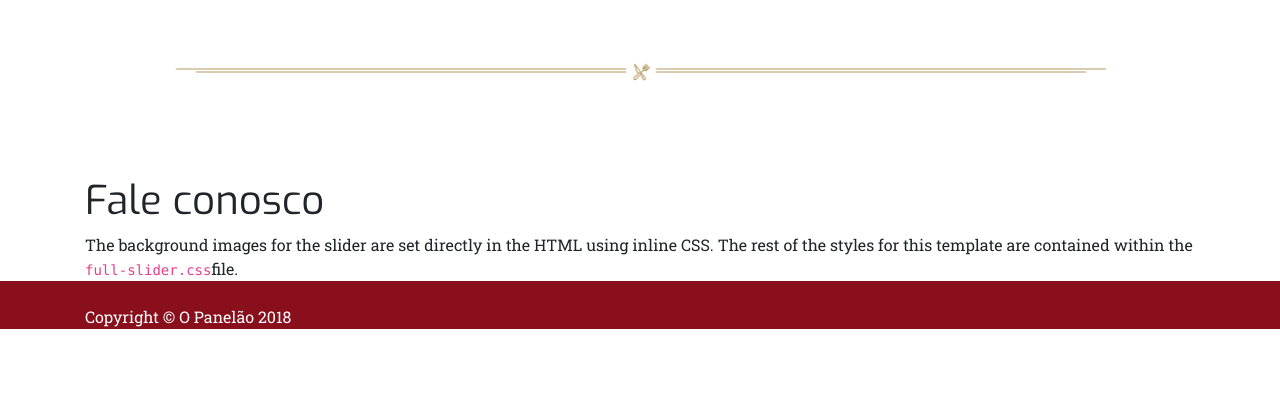
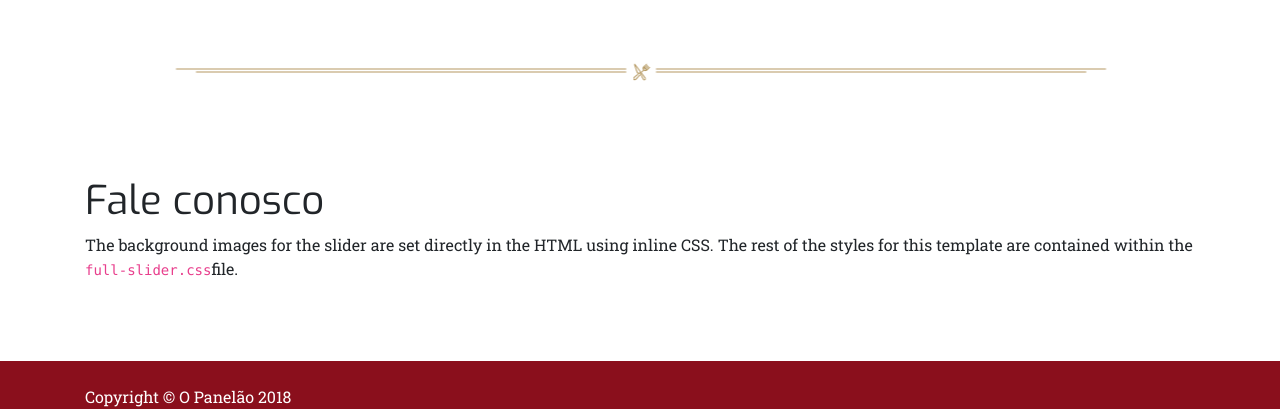
Before and after one commit to danielrcoura/panelao-site, a website: page index.html in a window 1280 px wide. Shown: the part 2656-3065 px from the top of the page. Before the commit the page ends 2985 px from the top, so only its background shows below. Drawn offline with nearby package versions, Linux system fonts and the light colour scheme.

Commit message:
Fix footer

```diff
--- a/assets/css/full-slider.css
+++ b/assets/css/full-slider.css
@@ -10,6 +10,10 @@ body {
 
 section {
   margin-top: 2rem;
+}
+
+footer {
+  margin-top: 5rem;
 }
 
 .ruby {
```
